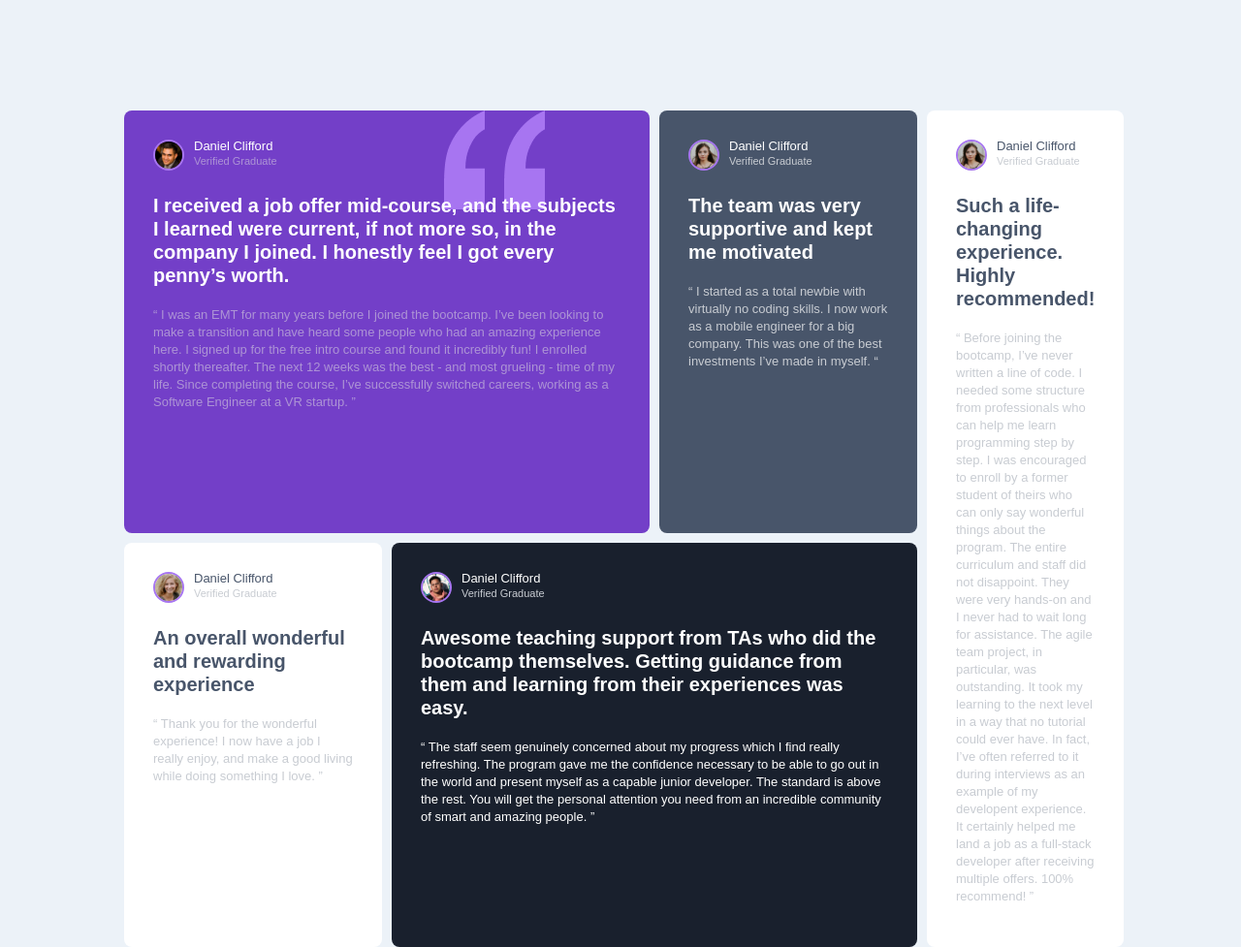
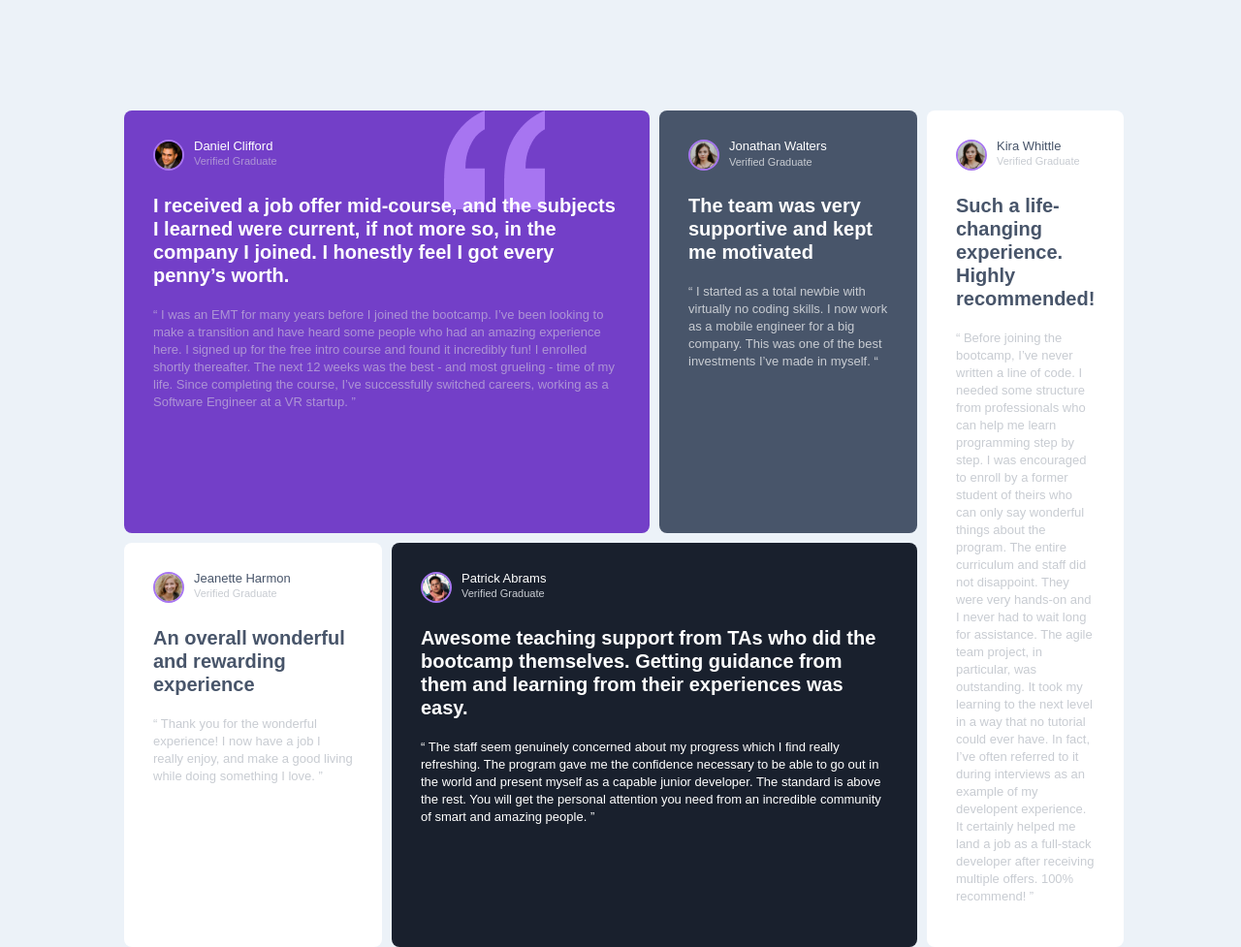
Before and after one commit to DavitBerd/Rep-8, a plain HTML site: page index.html in a window 1280 px wide. Shown: the whole page at 97% size. Drawn offline with Linux system fonts and the light colour scheme.

Commit message:
Update index.html

```diff
--- a/index.html
+++ b/index.html
@@ -54,7 +54,7 @@
             />
           </div>
           <div>
-            <p class="text1 tinytext1">Daniel Clifford</p>
+            <p class="text1 tinytext1">Jonathan Walters</p>
             <p class="text3 tinytext2">Verified Graduate</p>
           </div>
         </div>
@@ -81,7 +81,7 @@
             />
           </div>
           <div>
-            <p class="text4 tinytext1">Daniel Clifford</p>
+            <p class="text4 tinytext1">Kira Whittle</p>
             <p class="text3 tinytext2">Verified Graduate</p>
           </div>
         </div>
@@ -117,7 +117,7 @@
             />
           </div>
           <div>
-            <p class="text4 tinytext1">Daniel Clifford</p>
+            <p class="text4 tinytext1">Jeanette Harmon</p>
             <p class="text3 tinytext2">Verified Graduate</p>
           </div>
         </div>
@@ -141,7 +141,7 @@
             />
           </div>
           <div>
-            <p class="text1 tinytext1">Daniel Clifford</p>
+            <p class="text1 tinytext1">Patrick Abrams</p>
             <p class="text3 tinytext2">Verified Graduate</p>
           </div>
         </div>
```
